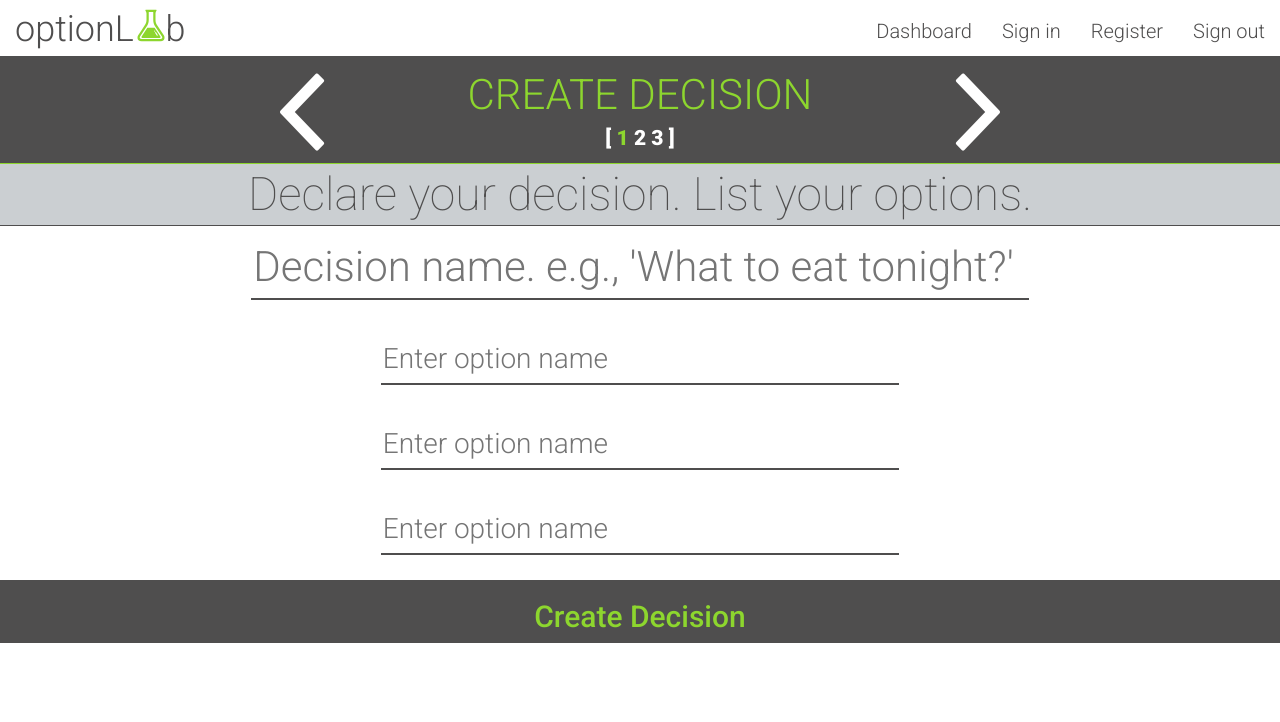
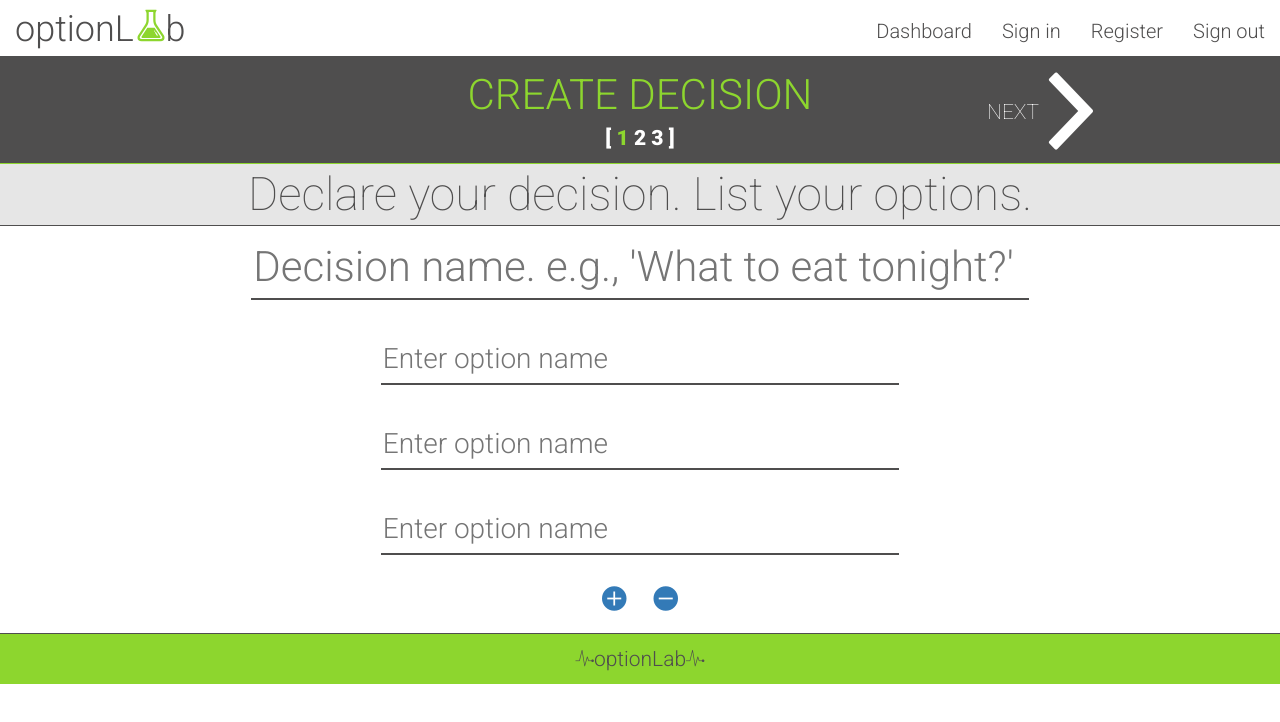
Before and after one commit to larryclem/optionLab, a website: page public/index.html at #!/decide/create in a window 1280 px wide. Drawn offline with nearby package versions, Linux system fonts and the light colour scheme; some packages are replaced by stand-ins of ours; files whose address does not match are found by name.

Commit message:
buttons to remove/add

```diff
--- a/public/assets/css/main.css
+++ b/public/assets/css/main.css
@@ -139,19 +139,29 @@ border: 1px solid #4f4e4e;
   color: #fff;
   margin-top:10px;
   margin-left:0px;
-  margin-right:140px;
+  margin-right:10px;
 }
+
+.arrow-text p {
+  font-weight:lighter;
+  color: #fff;
+  display:inline-block;
+  position:relative;
+  bottom:25px;
+  cursor:pointer;
+}
+
 
 .next-arrow {
   font-size:88px;
   color: #fff;
   margin-top:10px;
   margin-right: 0px;
-  margin-left:140px;
+  margin-left:10px;
   cursor: pointer;
 }
 
-.next-arrow:hover, .back-arrow:hover {
+.next-arrow:hover, .back-arrow:hover, .arrow-box:hover {
   color: rgba(141, 214, 46, 1);
 }
 
@@ -160,15 +170,22 @@ border: 1px solid #4f4e4e;
 }
 .decide-footer {
   /*color: #fff;*/
-  background-color:#4f4e4e;
-  font-weight:900;
-  font-size:2em;
+  background-color:rgba(141, 214, 46, 1);
+  font-weight:350;
+  font-size:1.5em;
   text-align: center;
-  color: rgba(141, 214, 46, 1);
+  color: #4f4e4e;
   position:relative;
   width:100%;
   bottom:0;
   margin-bottom:0;
+  border-top:1px solid #4f4e4e;
+  padding-top:10px;
+  display:inline-block;
+}
+
+.decide-footer span {
+  display:inline-block;
 }
 
 .col-centered{
@@ -185,7 +202,7 @@ border: 1px solid #4f4e4e;
   font-weight:lighter;
   font-size:3.3em;
   /*background-color: #4f4e4e;*/
-  background-color: #cbcfd2;
+  background-color: #E6E6E6;
   margin:0;
   padding:5px;
   /*color:#fff;*/
@@ -218,6 +235,22 @@ border: 1px solid #4f4e4e;
   width:75%;
   margin:10px;
 }
+
+.add-remove-items {
+  margin-bottom: 20px;
+  margin:0 auto;
+  font-size:2em;
+}
+
+.add-remove-items .ion-plus-circled {
+  margin-right:10px;
+  argin-bottom: 20px;
+}
+.add-remove-items .ion-minus-circled {
+  margin-left:10px;
+  margin-bottom: 20px;
+}
+
 
 /*Set priorities*/
 .factor-contain {
--- a/public/components/decide/createDecisionView.html
+++ b/public/components/decide/createDecisionView.html
@@ -4,13 +4,19 @@
 
   <div class="container-fluid decide-header">
     <div class="row">
-      <div class="col-md-10 col-centered text-center">
-        <span class="ionicons ion-chevron-left back-arrow"></span>
-        <div class="decide-header-text">
+      <div class="col-md-10 col-centered">
+        <div class="row text-center">
+          <div class="col-md-3">
+
+          </div>
+          <div class=" col-md-6 decide-header-text">
             <h2>CREATE DECISION</h2>
             <p>[ <span id="current-step">1</span> 2 3 ]</p>
           </div>
-      <a ui-sref="decide.factors"><span class="ionicons ion-chevron-right next-arrow"></span></a>
+          <div class="col-md-3">
+            <a ui-sref="decide.factors"><span class="arrow-text"><p>NEXT</p></span><span class="ionicons ion-chevron-right next-arrow"></span></a>
+          </div>
+        </div>
       </div>
     </div>
   </div>
@@ -36,6 +42,20 @@
 </div>
 </div>
 
+<div class=" add-remove-items container">
+    <div class="row text-center">
+      <div class="col-md-2 col-centered">
+
+        <a ng-click="addChoice()"class="ionicons ion-plus-circled"></a>
+      <a ng-click="removeChoice()" class="ionicons ion-minus-circled"></a>
+
+    </div>
+</div>
+</div>
+
+
   <div class="container-fluid decide-footer">
-    <h2> Create Decision</h2>
+    <div class="row">
+      <span class="ionicons ion-ios-pulse"></span><span><p>optionLab </p></span><span class="ionicons ion-ios-pulse"></span>
     </div>
+  </div>
--- a/public/components/decide/decideCtrl.js
+++ b/public/components/decide/decideCtrl.js
@@ -22,10 +22,18 @@ $scope.addChoice = function (newChoice){
   $scope.decision.choices.push(newChoice)
 };
 
+$scope.removeChoice = function () {
+  $scope.decision.choices.pop();
+}
+
 $scope.newFactor = {facName:'', weight:0};
 $scope.addFactor = function (newFactor){
   $scope.decision.factors.push(newFactor)
 };
+
+$scope.removeFactor = function () {
+  $scope.decision.factors.pop();
+}
 
 //calculate weighted average for options
 $scope.calculateChoiceGrade = function (decision){
```
Also changed, not shown: public/components/decide/createFactorsView.html (+35 -7 lines), public/components/decide/rateOptionsView.html (+20 -8 lines), public/components/decide/resultsView.html (+8 -2 lines), public/components/landing/landingView.html (+6 -0 lines). Lines whose indentation alone changed are shown as unchanged.
